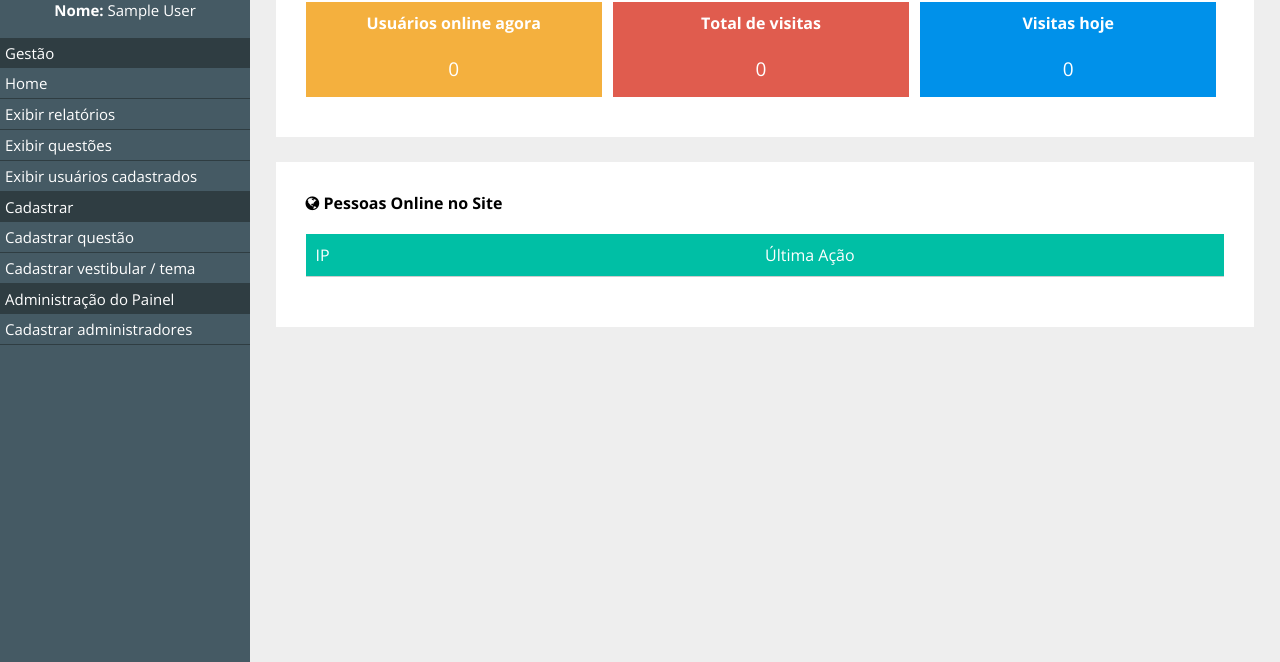
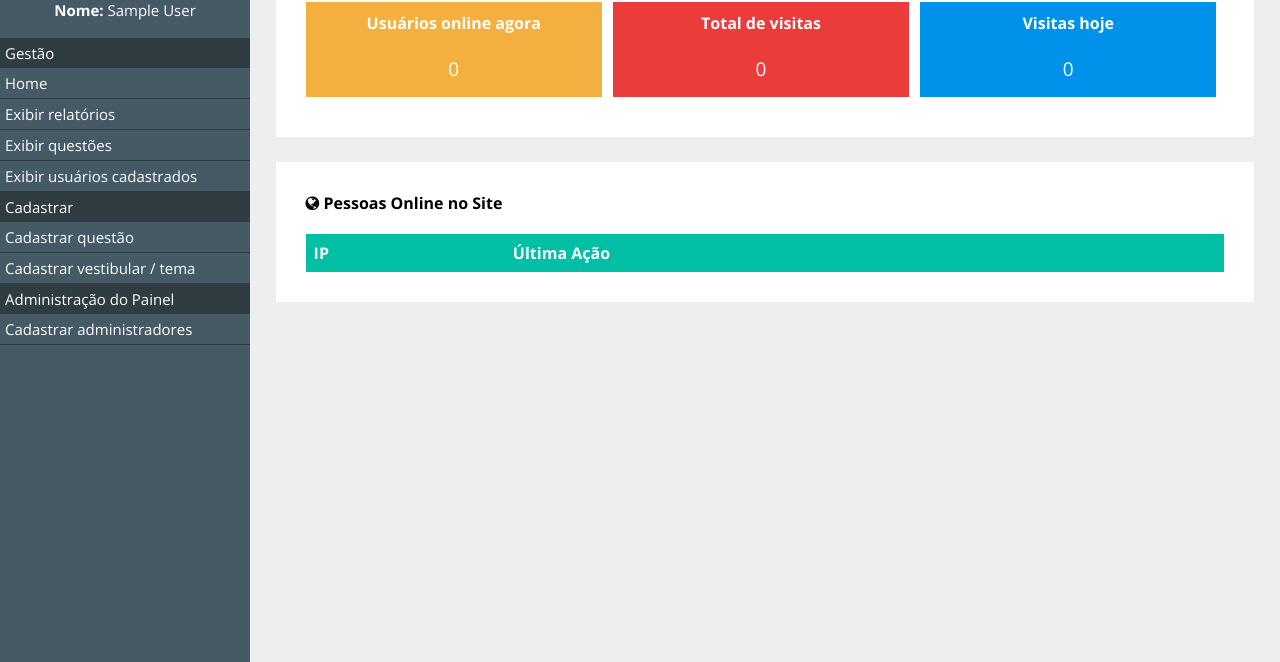
Before and after one commit to PauloVictorSS/Projeto-Historia, a PHP site: page /painel/index.php in a window 1280 px wide. Shown: the part 138-800 px from the top of the page. Run offline with PHP 8.4, Linux system fonts and the light colour scheme; the visitor is signed in with stand-in values (Sample User, id 1); data that the repository does not hold is empty.

Commit message:
Classes gerais CSS
Criação de 3 classes gerais para colocar cor de fundo pelo CSS

```diff
--- a/painel/css/style.css
+++ b/painel/css/style.css
@@ -1,10 +1,8 @@
-.center{
-    padding: 0 2%;
-    margin: 0 auto;
-}
-.menu-wraper{
-    width:250px;
-}
+.center{  padding: 0 2%;  margin: 0 auto; }
+.menu-wraper{  width:250px;  }
+.blue{  background: #0091ea;  }
+.yellow{  background: #F4B03E;  }
+.red{  background: #E05C4E;  }
 
 /* Menu CSS */
 
@@ -133,47 +131,16 @@
 	width: calc(100% / 3 - 10px);
 	color: white;
 	padding: 10px;
-	background: #F4B03E;
 	min-height: 95px;
 	height: 100%;
 	float: left;
 	text-align: center;
-}
-section.content div.box-infs div.infs:nth-of-type(2){
-	background: #E05C4E;
-}
-section.content div.box-infs div.infs:nth-of-type(3){
-	background: #0091ea;
 }
 
 section.content div.box-infs div.infs+div.infs{
 	margin-left: 11px;
 }
 
-/* Tabela responsiva */
-
-.table-responsive{
-	margin:20px auto;
-	font-weight: 300;
-}
-
-.table-responsive .row:nth-of-type(1){
-	font-weight: normal;
-	background: #00bfa5;
-	padding: 10px;
-	color: white;
-}
-
-.table-responsive .row{
-	color: #777;
-	padding: 8px;
-	border-bottom: 1px solid #ccc;
-}
-
-.col{
-	float: left;
-	width: 50%;
-}
 
 /* Painel do Adm CSS Geral*/
 
@@ -188,37 +155,35 @@
 	padding: 20px;
 	color: white;
 }
-div.box-content form.blue{
-	background: #0091ea;
-}
-div.box-content form.yellow{
-	background: #F4B03E;
-}
-div.box-content form.red{
-	background: #E05C4E;
-}
+
 div.box-content form h2{
 	text-align: center;
 	padding-bottom: 5px;
 }
+
 div.box-content form div.box-category{
 	width: 100%;
 	margin: 30px 0;
 }
+
 div.box-content form#form-disser div.box-category:nth-of-type(3){
 	text-align: center;
 }
+
 div.box-content form div.box-category input{
 	margin: 5px 0;
 	width: 98%;
 	padding: 7px;
 }
+
 div.box-content form div.box-category span{
 	font-size: 12px;
 }
+
 div.box-content form div.box-category label{
 	padding-top: 10px;
 }
+
 div.box-content form div.buttons{
 	width: 100%;
 	text-align: center;
@@ -233,6 +198,14 @@
     cursor: pointer;
 	background-color: #37b937;
 	border: none;
+}
+
+
+/* Home Painel CSS*/
+
+div.box-content table.home tr th,
+div.box-content table.home tr td{
+	text-align: start;
 }
 
 
@@ -286,7 +259,7 @@
 
 /* Cadastrar Administrador CSS */
 
-div.box-content form div.box-category table{
+div.box-content table{
 	width: 100%;
 	text-align: center;
 	border-spacing: 0;
@@ -294,19 +267,35 @@
 	margin-top: 20px;
 }
 
-div.box-content form div.box-category table tr:nth-of-type(1){
+div.box-content table tr:nth-of-type(1){
 	background: #00bfa5;
 	color: white;
 }
 
-div.box-content form div.box-category table tr td,
-div.box-content form div.box-category table tr th{
+div.box-content table tr td,
+div.box-content table tr th{
 	padding: 8px;
 }
 
-div.box-content form div.box-category table tr td{
+div.box-content table tr td{
 	border-bottom: 1px solid #ccc;
 }
+
+
+/* Gerar Relatórios */
+
+div.box-content div.reports div.infs{
+	display: flex;
+	align-items: center;
+	justify-content: center;
+	border-radius: 5px;
+}
+
+div.box-content div.reports div.infs.red,
+div.box-content div.reports div.infs.blue{
+	margin-left: 11px;
+}
+
 
 
 /* Media para telas de diferentes tamanhos */
@@ -350,4 +339,9 @@
 		margin: 0 !important;
 		margin-top: 10px !important;
 	}
+	div.box-content div.reports div.infs.red,
+	div.box-content div.reports div.infs.blue{
+		margin: 0 ;
+		margin-top: 10px;
+	}
 }
--- a/painel/pages/home.php
+++ b/painel/pages/home.php
@@ -15,15 +15,15 @@
 <div class="box-content">
     <h2><i class="fa fa-home" aria-hidden="true"></i> Informações do site</h2>
     <div class="box-infs">
-        <div class="infs">
+        <div class="infs yellow">
             <h2>Usuários online agora</h2><br>
             <p><?php echo count($onlineUsers); ?></p>
         </div>
-        <div class="infs">
+        <div class="infs red">
             <h2>Total de visitas</h2><br>
             <p><?php echo $totalVisits; ?></p>
         </div>
-        <div class="infs">
+        <div class="infs blue">
             <h2>Visitas hoje</h2><br>
             <p><?php echo $todayVisits; ?></p>
         </div>
@@ -31,33 +31,24 @@
     </div>
 </div>
 
-<div class="box-content left">
+<div class="box-content">
     <h2><i class="fa fa-globe" aria-hidden="true"></i> Pessoas Online no Site</h2>
 
-	<div class="table-responsive">
-		<div class="row">
-			<div class="col">
-				<span>IP</span>
-			</div><!--col-->
-			<div class="col">
-				<span>Última Ação</span>
-			</div><!--col-->
-			<div class="clear"></div>
-		</div><!--row-->
+	<table class="home">
+        <tr>
+            <th>IP</th>
+            <th>Última Ação</th>
+        </tr>
 
 		<?php
 			foreach ($onlineUsers as $key => $value) {
 
 		?>
-		<div class="row">
-			<div class="col">
-				<span><?php echo $value['ip'] ?></span>
-			</div>
-			<div class="col">
-				<span><?php echo date('d/m/Y H:i:s',strtotime($value['ultima_acao'])) ?></span>
-			</div>
-			<div class="clear"></div>
-		</div>
+		<tr>
+			<td><?php echo $value['ip'] ?></td>
+			<td><?php echo date('d/m/Y H:i:s',strtotime($value['ultima_acao'])) ?></td>
+		</tr>
+
 		<?php } ?>
-	</div>
+	</table>
 </div>
```
Also changed, not shown: painel/pages/exibirUsuarios.php (+18 -26 lines).
